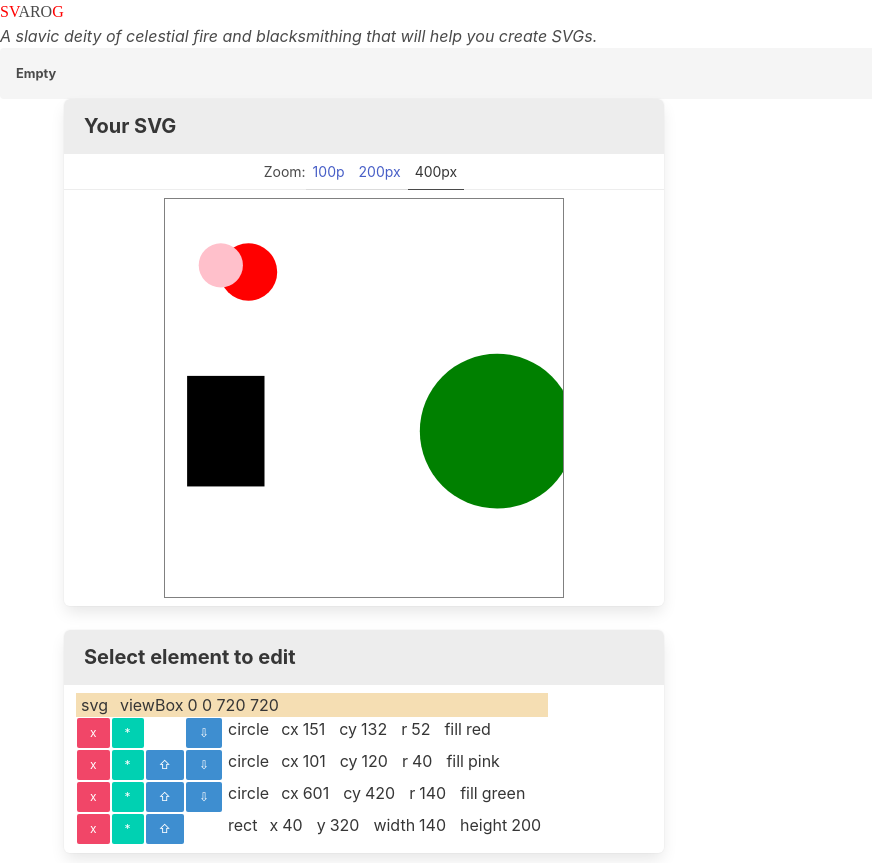
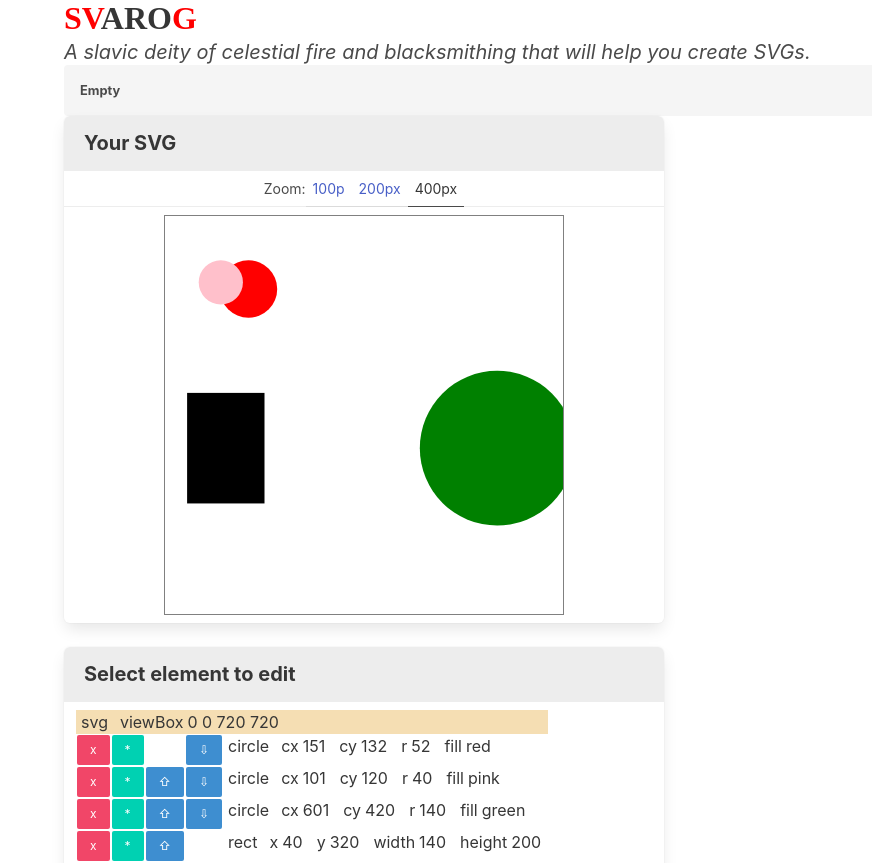
Before and after one commit to crianonim/svarog, a React (Create React App) app: page / in a window 1280 px wide. Shown: the top 863 px of the page, without its empty margins (0-872 px from the left). Built offline with nearby package versions, Linux system fonts and the light colour scheme; a web font is replaced by a local one.

Commit message:
Make header a hero

```diff
--- a/src/App.js
+++ b/src/App.js
@@ -38,15 +38,15 @@ const App = () => {
           setShapes(shapes.slice())
   }
   return (
-    <div className="">
-    <header>
-      <h1><span className="title-letters">Sv</span>aro<span className="title-letters" >g</span></h1>
-      <h2>A slavic deity of celestial fire and blacksmithing that will help you create SVGs.</h2>
+    <div className="container">
+    <header className="hero">
+      <h1 className="title"><span className="title-letters">Sv</span>aro<span className="title-letters" >g</span></h1>
+      <h2 className="subtitle">A slavic deity of celestial fire and blacksmithing that will help you create SVGs.</h2>
     </header>
 
     <Messages  message={message} dismiss={()=>setMessage(null)}/>
 
-    <main className="block flex-wrap flex-row container">
+    <main className="block flex-wrap flex-row ">
       <SvgView shapes={shapes} attrs={svgAttrs} setSelectedShape={(shape)=>{setSelectedShape(shape);setSvgPropertiesSelected(false)}} />
 
 
```
